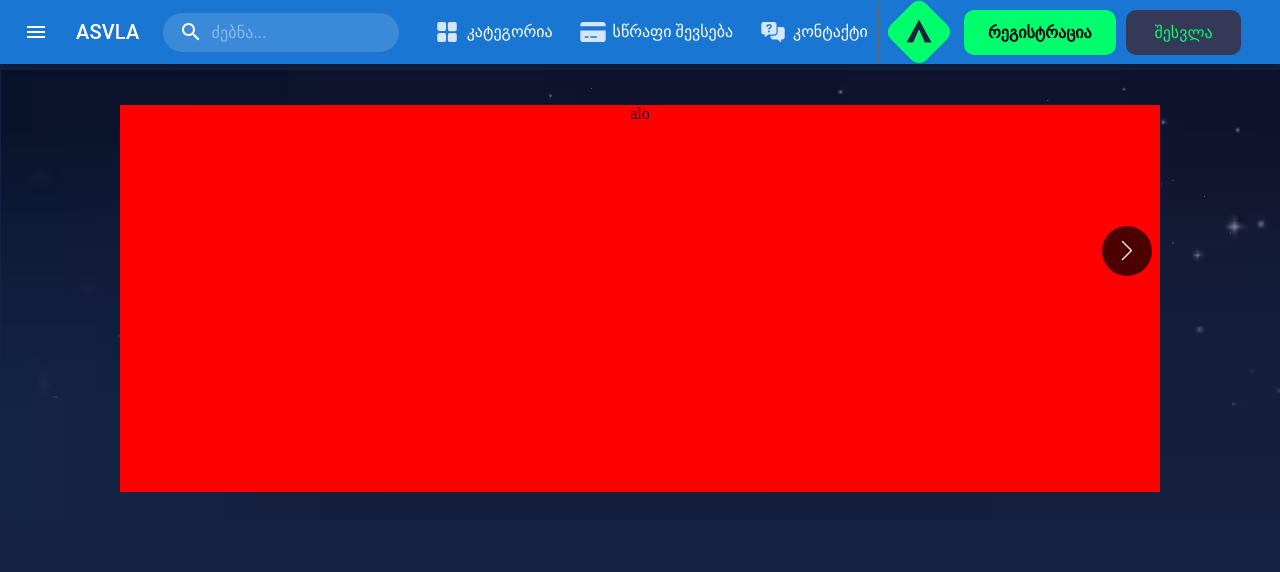
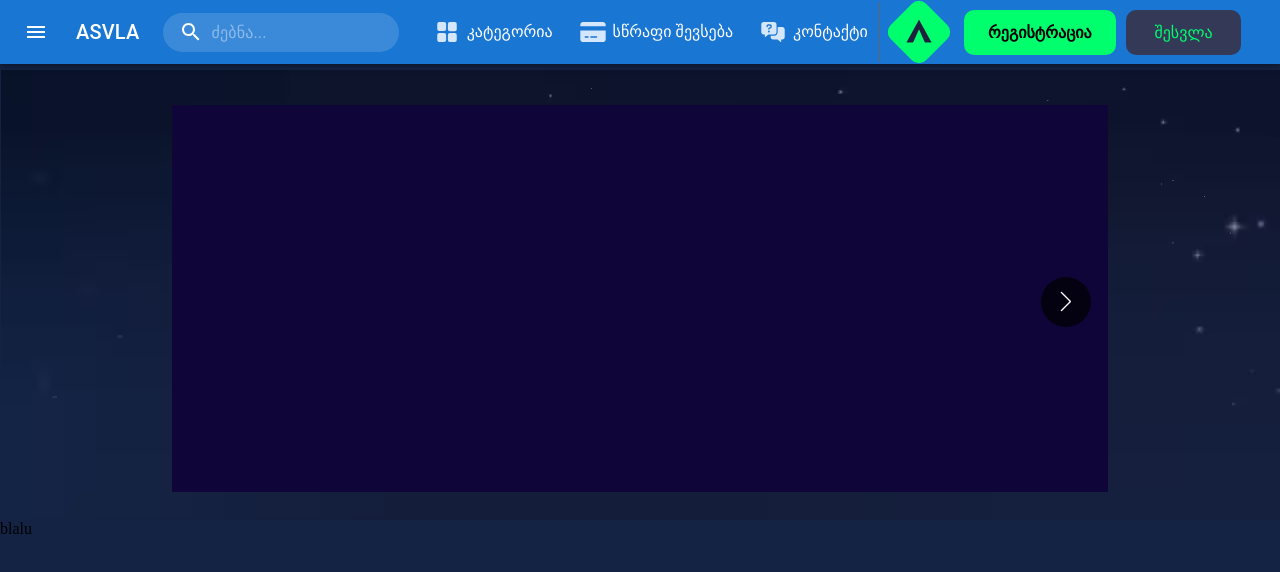
Before and after one commit to Demetrusa/asvla-proj, a React (Vite) app in the folder asvla/: page / in a window 1280 px wide. Shown: the top 572 px of the page. Built offline with nearby package versions, Linux system fonts and the light colour scheme.

Commit message:
feat: add TopGames section

```diff
--- a/asvla/src/assets/styles/common.scss
+++ b/asvla/src/assets/styles/common.scss
@@ -1,2 +1,3 @@
 @import "functions";
 @import "mediaQuerys";
+@import "fonts";
--- a/asvla/src/components/forge/MainComponent.tsx
+++ b/asvla/src/components/forge/MainComponent.tsx
@@ -2,12 +2,14 @@ import React from "react";
 import "./MainComponent.scss";
 import PrimarySearchAppBar from "./nav/PrimarySearchAppBar";
 import Promo from "./promo/Promo";
+import TopGames from "./TopGamesSection/TopGames";
 
 const MainComponent: React.FC = () => {
   return (
     <div className="main-component">
       <PrimarySearchAppBar />
       <Promo />
+      <TopGames />
     </div>
   );
 };
--- /dev/null
+++ b/asvla/src/components/forge/TopGamesSection/TopGames.scss
@@ -0,0 +1,6 @@
+@import "../../../assets/styles/common.scss";
+
+.topGamesSection {
+  width: 90%;
+  background-color: #142344;
+}
--- /dev/null
+++ b/asvla/src/components/forge/TopGamesSection/TopGames.tsx
@@ -0,0 +1,13 @@
+import React from "react";
+
+import "./TopGames.scss";
+
+const TopGames: React.FC = () => {
+  return (
+    <div className="topGamesSection">
+      <span>blalu</span>
+    </div>
+  );
+};
+
+export default TopGames;
--- a/asvla/src/components/forge/promo/Promo.scss
+++ b/asvla/src/components/forge/promo/Promo.scss
@@ -1,4 +1,4 @@
-@import url("../../../assets/styles/common.scss");
+@import "../../../assets/styles/common.scss";
 
 .promoPage {
   margin-top: 70px;
@@ -19,9 +19,10 @@
 }
 
 .promoPage__swiper {
-  width: 100%;
+  width: 90%;
   height: 90%;
-  margin-top: 25px;
+  margin: 25px auto 0 auto;
+  position: relative;
 }
 .promoPage__swiper .swiper {
   width: 100%;
@@ -38,8 +39,8 @@
   visibility: hidden;
 }
 .promoPage .swiper-button-prev {
-  left: 128px;
-  top: 31%;
+  left: 17px;
+  top: 50%;
   display: flex;
   width: 50px;
   height: 50px;
@@ -48,8 +49,8 @@
   align-items: center;
 }
 .promoPage .swiper-button-next {
-  right: 128px;
-  top: 31%;
+  right: 17px;
+  top: 50%;
   display: flex;
   width: 50px;
   height: 50px;
@@ -57,8 +58,3 @@
   background: #000000b3;
   align-items: center;
 }
-.promoPage .promoSlide {
-  height: 100%;
-  cursor: pointer;
-  background-color: red;
-}
--- a/asvla/src/components/forge/promo/Promo.tsx
+++ b/asvla/src/components/forge/promo/Promo.tsx
@@ -4,6 +4,7 @@ import { Swiper, SwiperSlide } from "swiper/react";
 import "swiper/css";
 import "swiper/css/navigation";
 import { Navigation, Pagination, Scrollbar, A11y } from "swiper/modules";
+import PromoSlide from "../promoSildes/promoSlideOne/PromoSlideOne";
 
 const Promo: React.FC = () => {
   return (
@@ -21,28 +22,28 @@ const Promo: React.FC = () => {
           onSwiper={(swiper) => console.log(swiper)}
         >
           <SwiperSlide>
-            <div className="promoSlide">alo</div>
+            <PromoSlide />
           </SwiperSlide>
           <SwiperSlide>
-            <div className="promoSlide">alo</div>
+            <PromoSlide />
           </SwiperSlide>
           <SwiperSlide>
-            <div className="promoSlide"></div>
+            <PromoSlide />
           </SwiperSlide>
           <SwiperSlide>
-            <div className="promoSlide"></div>
+            <PromoSlide />
           </SwiperSlide>
           <SwiperSlide>
-            <div className="promoSlide"></div>
+            <PromoSlide />
           </SwiperSlide>
           <SwiperSlide>
-            <div className="promoSlide"></div>
+            <PromoSlide />
           </SwiperSlide>
           <SwiperSlide>
-            <div className="promoSlide"></div>
+            <PromoSlide />
           </SwiperSlide>
           <SwiperSlide>
-            <div className="promoSlide"></div>
+            <PromoSlide />
           </SwiperSlide>
         </Swiper>
         <div className="swiper-button-next"></div>
--- /dev/null
+++ b/asvla/src/components/forge/promoSildes/promoSlideOne/PromoSlideOne.scss
@@ -0,0 +1,7 @@
+@import "../../../../assets/styles/common.scss";
+
+.promoSlideOne {
+  height: 100%;
+  cursor: pointer;
+  background-color: rgb(16, 5, 56);
+}
--- /dev/null
+++ b/asvla/src/components/forge/promoSildes/promoSlideOne/PromoSlideOne.tsx
@@ -0,0 +1,13 @@
+import React from "react";
+
+import "./PromoSlideOne.scss";
+
+const PromoSlide: React.FC = () => {
+  return (
+    <div className="promoSlideOne">
+      <span></span>
+    </div>
+  );
+};
+
+export default PromoSlide;
```
